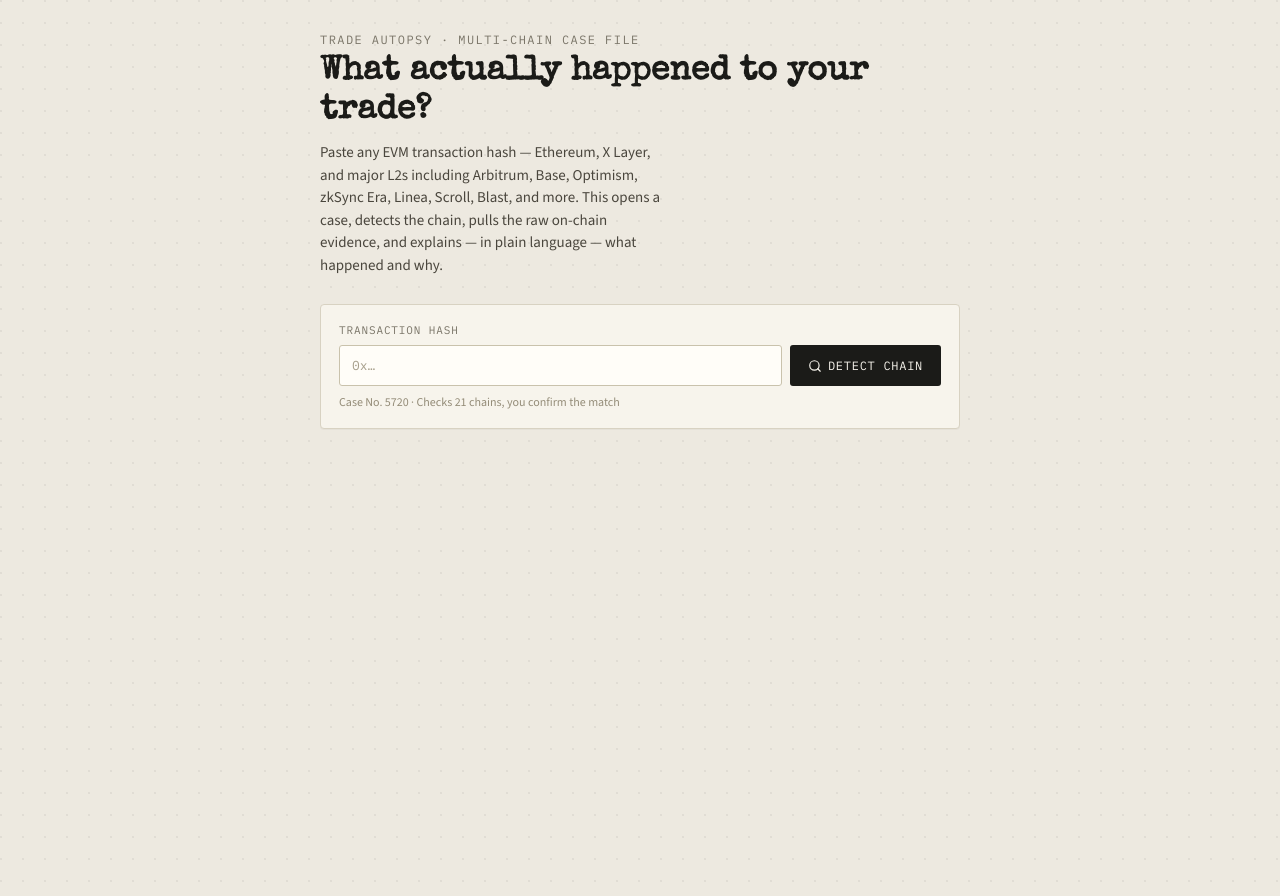
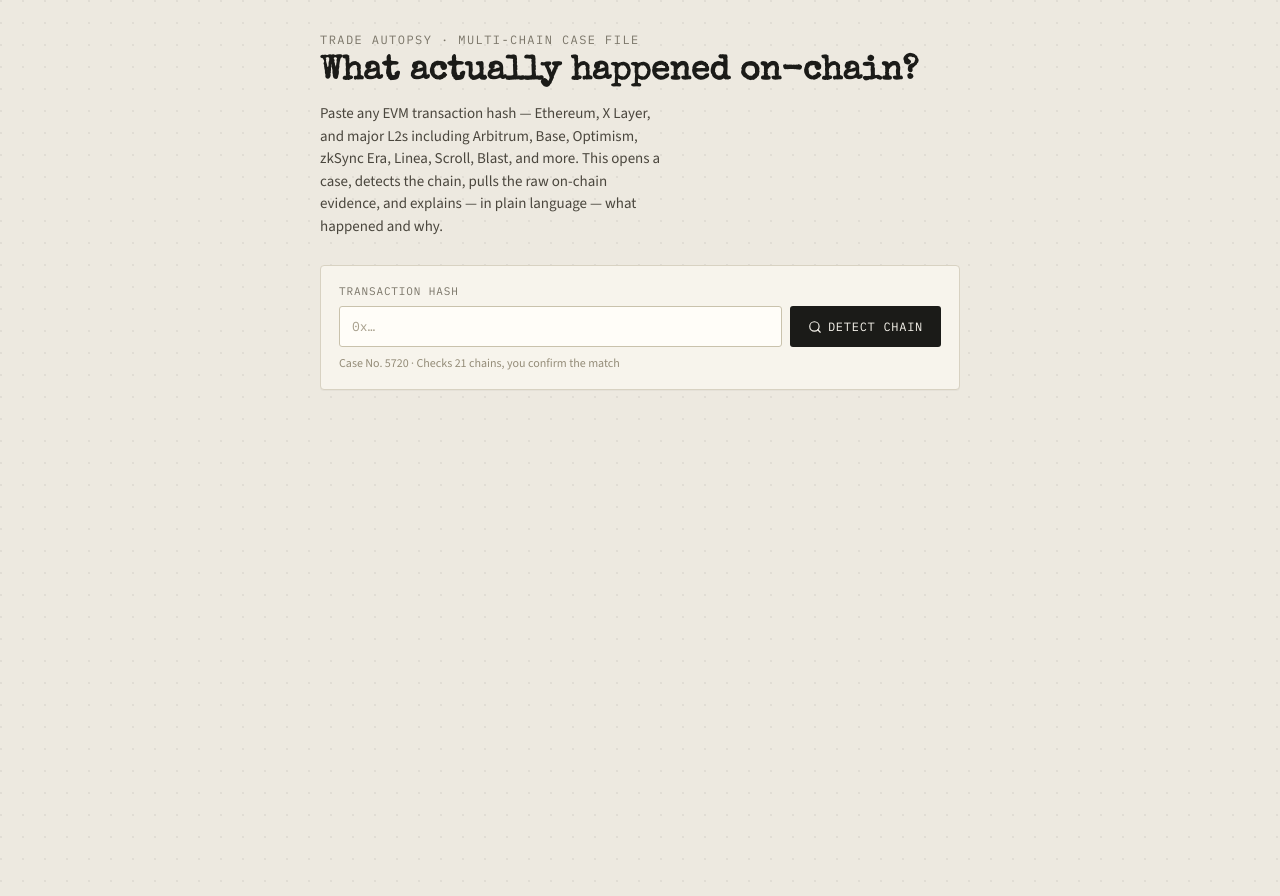
Before and after one commit to 0xBaqi/trade-autopsy, a Next.js app: page / in a window 1280 px wide. Built offline with nearby package versions, Linux system fonts and the light colour scheme.

Commit message:
P2F: correct transaction terminology

```diff
--- a/app/page.jsx
+++ b/app/page.jsx
@@ -4,10 +4,10 @@ import { useState, useRef, useEffect } from "react";
 import { Search, FileWarning, CheckCircle2, XCircle, AlertTriangle, ChevronDown, ChevronUp } from "lucide-react";
 
 const VERDICT_STYLES = {
-  clean: { label: "CLEAN TRADE", color: "#2F5D62", Icon: CheckCircle2 },
-  costly: { label: "COSTLY MISTAKE", color: "#B0413E", Icon: AlertTriangle },
+  clean: { label: "ROUTINE TX", color: "#2F5D62", Icon: CheckCircle2 },
+  costly: { label: "HIGH COST", color: "#B0413E", Icon: AlertTriangle },
   failed: { label: "FAILED TX", color: "#B0413E", Icon: XCircle },
-  warning: { label: "WARNING SIGN", color: "#B0413E", Icon: FileWarning },
+  warning: { label: "NEEDS REVIEW", color: "#B0413E", Icon: FileWarning },
 };
 
 function short(addr) {
@@ -223,7 +223,7 @@ export default function TradeAutopsy() {
       <div className="autopsy-container">
         <div className="case-header">
           <div className="case-eyebrow">Trade Autopsy · Multi-Chain Case File</div>
-          <h1 className="case-title">What actually happened to your trade?</h1>
+          <h1 className="case-title">What actually happened on-chain?</h1>
           <p className="case-sub">
             Paste any EVM transaction hash — Ethereum, X Layer, and major L2s including Arbitrum, Base,
             Optimism, zkSync Era, Linea, Scroll, Blast, and more. This opens a case, detects the chain, pulls
```
